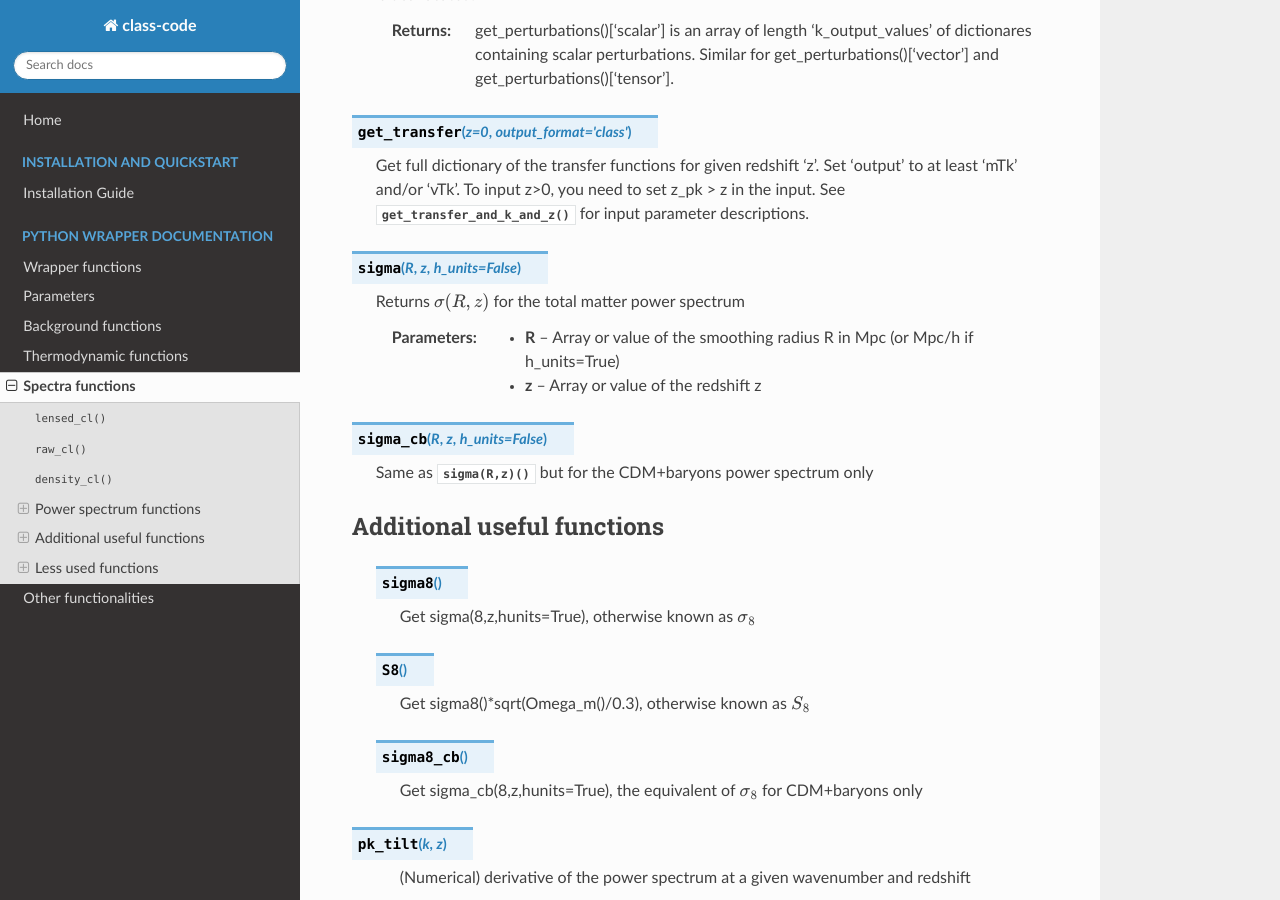
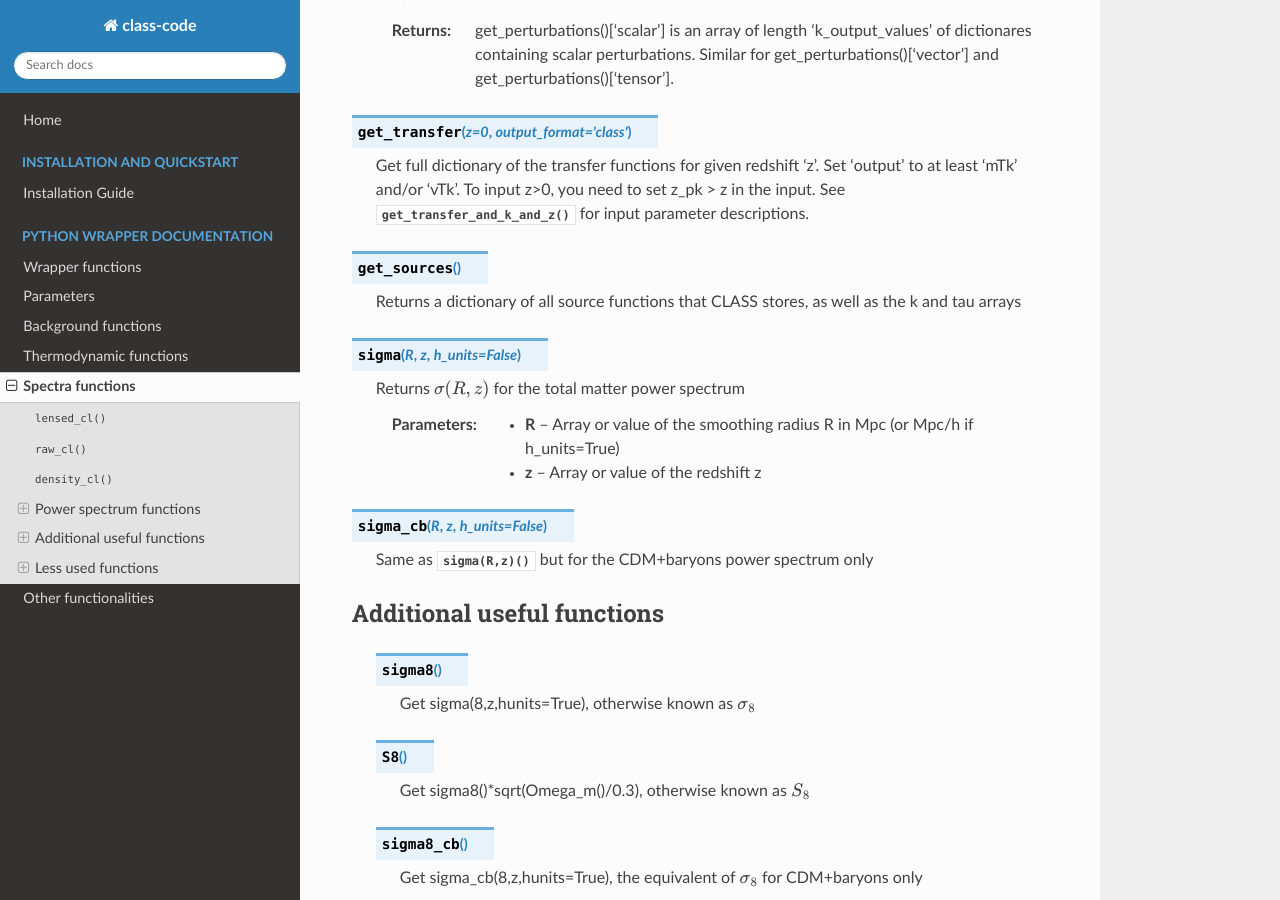
Before and after one commit to schoeneberg/class-code-documentation, a Sphinx documentation site: the page built from docs/wrapper_ha.rst, in a window 1280 px wide and 900 px high, scrolled down 3209 px. Built offline with Sphinx 7.4.7 and the Read the Docs theme 3.1.0, drawn with Linux system fonts in a browser that asks for light colours; pages that are not in the unit, such as notebooks, are missing from menus.

Commit message:
Update wrapper_ha.rst

```diff
--- a/docs/wrapper_ha.rst
+++ b/docs/wrapper_ha.rst
@@ -126,6 +126,10 @@ Power spectrum functions
 .. function:: get_transfer(z=0, output_format='class')
 
   Get full dictionary of the transfer functions for given redshift 'z'. Set 'output' to at least 'mTk' and/or 'vTk'. To input z>0, you need to set z_pk > z in the input. See :func:`get_transfer_and_k_and_z` for input parameter descriptions.
+
+.. function:: get_sources()
+
+   Returns a dictionary of all source functions that CLASS stores, as well as the k and tau arrays
 
 .. function:: sigma(R,z, h_units = False)
 
```
